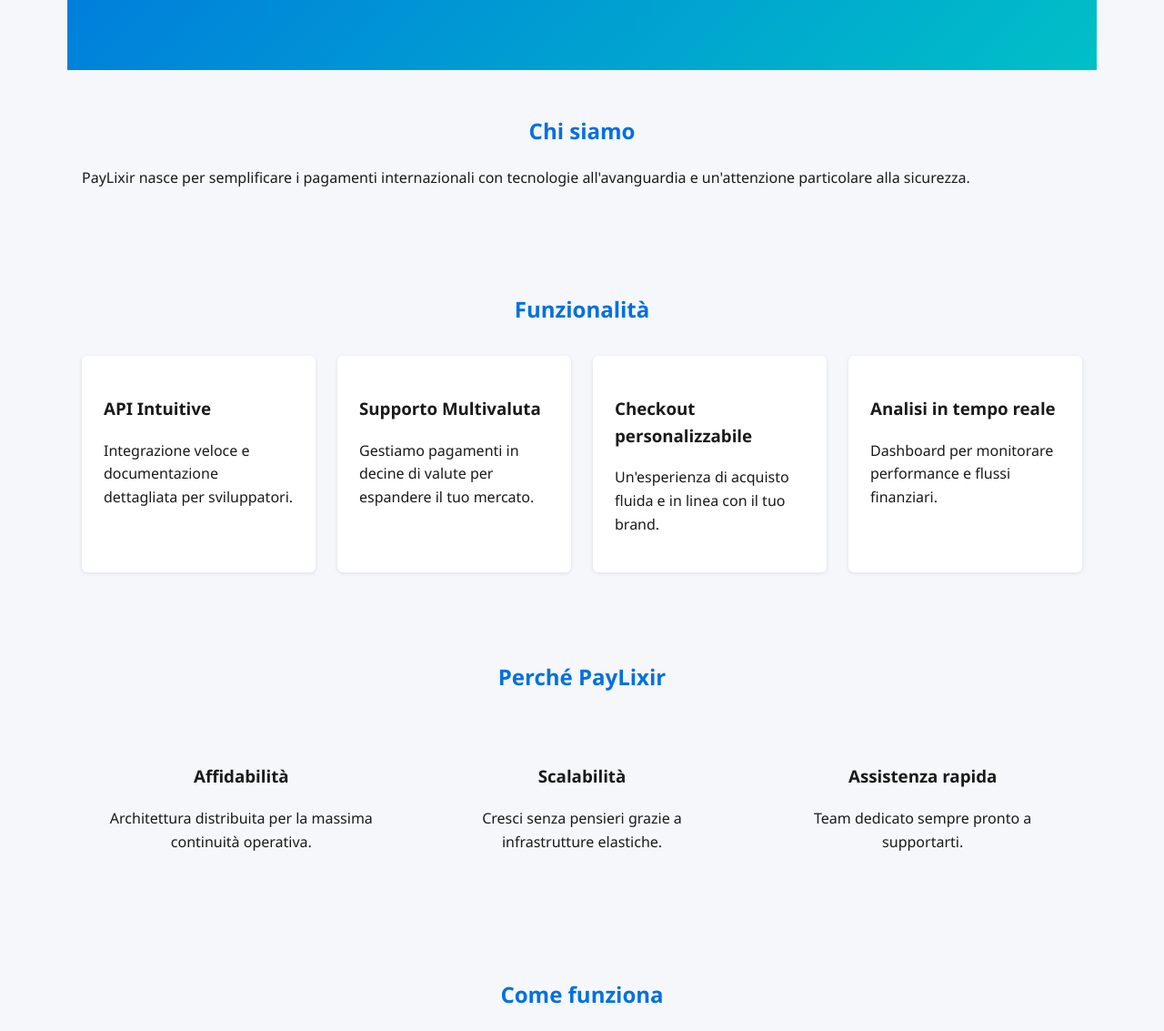
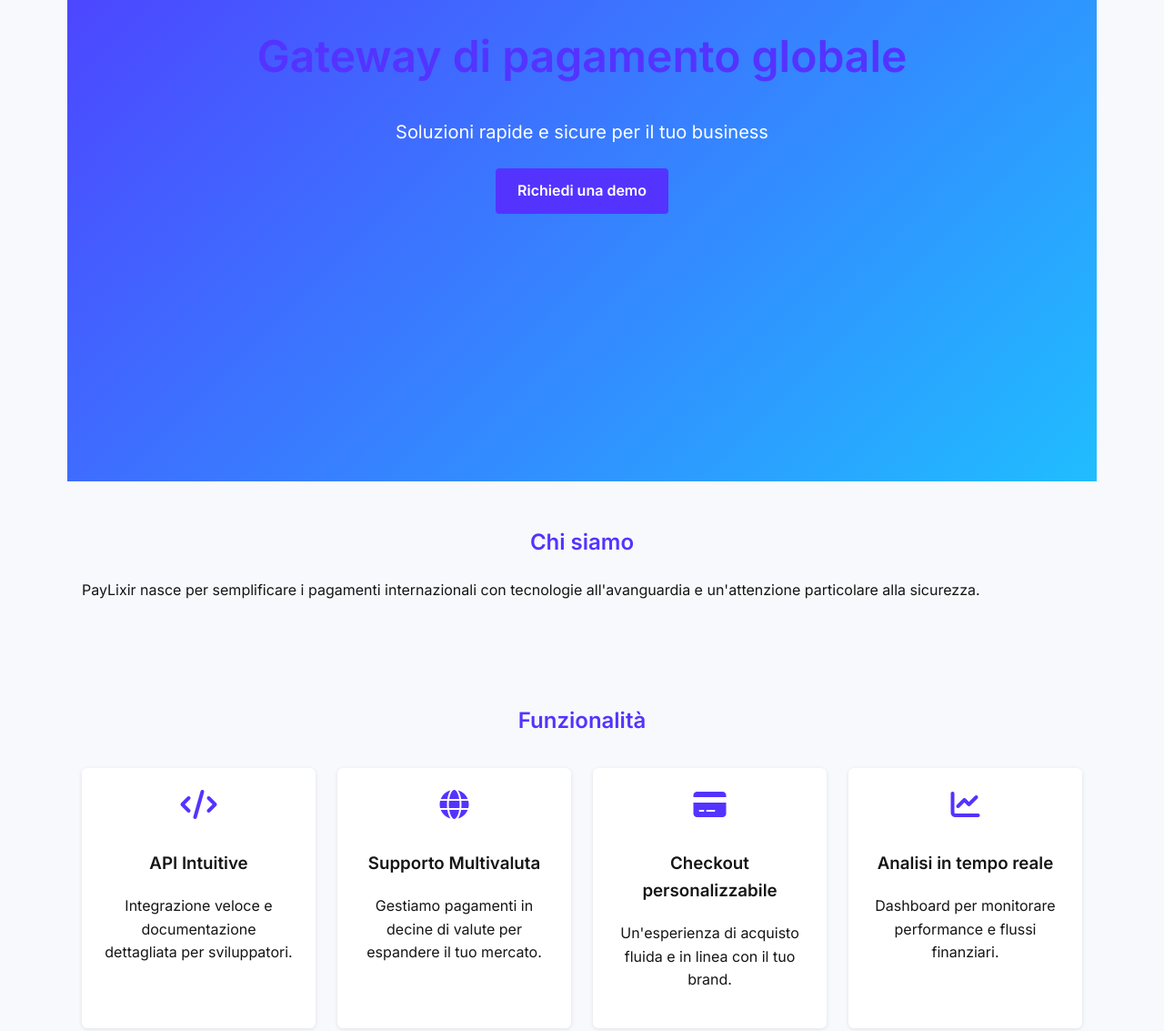
Before and after one commit to foxgit25/flamyfox, a plain HTML site: page docs/index.html in a window 1280 px wide. Shown: the part 341-1474 px from the top of the page at 91% size. Drawn offline with Linux system fonts and the light colour scheme.

Commit message:
Refine PayLixir demo design

```diff
--- a/docs/index.html
+++ b/docs/index.html
@@ -5,6 +5,10 @@
     <meta name="viewport" content="width=device-width, initial-scale=1.0">
     <meta name='description' content='Demo non ufficiale del Gateway di Pagamento PayLixir con presentazione delle sue funzionalit&agrave; globali.'>
     <title>PayLixir - Gateway di Pagamento Globale</title>
+    <link rel="preconnect" href="https://fonts.googleapis.com">
+    <link rel="preconnect" href="https://fonts.gstatic.com" crossorigin>
+    <link href="https://fonts.googleapis.com/css2?family=Inter:wght@400;600&display=swap" rel="stylesheet">
+    <link rel="stylesheet" href="https://cdnjs.cloudflare.com/ajax/libs/font-awesome/6.5.0/css/all.min.css" integrity="sha512-xX2G9JB0IzQVpFp8Z64KbjrKMgVkpXBJgp7wa9u0ed7sKnzGWx/ju0RduCMsZ/HXXIQK5vCk1vZ1tcHTwl/7EQ==" crossorigin="anonymous" referrerpolicy="no-referrer" />
     <link rel="stylesheet" href="styles.css">
 </head>
 <body>
@@ -43,18 +47,22 @@
         <h2>Funzionalità</h2>
         <div class="grid">
             <div>
+                <i class="fa-solid fa-code fa-2x"></i>
                 <h3>API Intuitive</h3>
                 <p>Integrazione veloce e documentazione dettagliata per sviluppatori.</p>
             </div>
             <div>
+                <i class="fa-solid fa-globe fa-2x"></i>
                 <h3>Supporto Multivaluta</h3>
                 <p>Gestiamo pagamenti in decine di valute per espandere il tuo mercato.</p>
             </div>
             <div>
+                <i class="fa-solid fa-credit-card fa-2x"></i>
                 <h3>Checkout personalizzabile</h3>
                 <p>Un'esperienza di acquisto fluida e in linea con il tuo brand.</p>
             </div>
             <div>
+                <i class="fa-solid fa-chart-line fa-2x"></i>
                 <h3>Analisi in tempo reale</h3>
                 <p>Dashboard per monitorare performance e flussi finanziari.</p>
             </div>
@@ -65,14 +73,17 @@
         <h2>Perch&eacute; PayLixir</h2>
         <div class="grid">
             <div>
+                <i class="fa-solid fa-shield-halved fa-2x"></i>
                 <h3>Affidabilit&agrave;</h3>
                 <p>Architettura distribuita per la massima continuit&agrave; operativa.</p>
             </div>
             <div>
+                <i class="fa-solid fa-layer-group fa-2x"></i>
                 <h3>Scalabilit&agrave;</h3>
                 <p>Cresci senza pensieri grazie a infrastrutture elastiche.</p>
             </div>
             <div>
+                <i class="fa-solid fa-headset fa-2x"></i>
                 <h3>Assistenza rapida</h3>
                 <p>Team dedicato sempre pronto a supportarti.</p>
             </div>
@@ -128,7 +139,7 @@
     <section id="contatti" class="call">
         <h2>Contattaci</h2>
         <p>Vuoi saperne di più? Scrivici a <a href="mailto:info@paylixir.com">info@paylixir.com</a>.</p>
-        <a href="mailto:info@paylixir.com" class="cta-outline">Invia email</a>
+        <a href="mailto:info@paylixir.com" class="cta">Richiedi informazioni</a>
     </section>
 
     <footer>
--- a/docs/styles.css
+++ b/docs/styles.css
@@ -1,14 +1,14 @@
 :root {
-    --primary: #0070e0;
-    --accent: #00c0c7;
-    --dark: #1a1a1a;
+    --primary: #5433ff;
+    --accent: #20bdff;
+    --dark: #151515;
     --light: #ffffff;
-    --bg: #f5f7fa;
+    --bg: #f7f9fc;
 }
 
 body {
     margin: 0;
-    font-family: "Segoe UI", Tahoma, sans-serif;
+    font-family: "Inter", "Segoe UI", Tahoma, sans-serif;
     line-height: 1.6;
     background-color: var(--bg);
     color: var(--dark);
@@ -17,6 +17,9 @@
 header {
     background: var(--light);
     box-shadow: 0 1px 4px rgba(0,0,0,0.1);
+    position: sticky;
+    top: 0;
+    z-index: 100;
 }
 
 header .container {
@@ -57,22 +60,27 @@
     color: var(--light);
     text-align: center;
     padding: 5rem 1rem;
+    min-height: 80vh;
+    display: flex;
+    flex-direction: column;
+    justify-content: center;
+    align-items: center;
 }
 
 .hero h2 {
-    font-size: 2.5rem;
+    font-size: 3rem;
     margin-bottom: 0.5rem;
 }
 
 .hero p {
-    font-size: 1.2rem;
+    font-size: 1.25rem;
     margin-bottom: 1.5rem;
 }
 
 .cta {
     display: inline-block;
-    background: var(--light);
-    color: var(--primary);
+    background: var(--primary);
+    color: var(--light);
     padding: 0.75rem 1.5rem;
     border-radius: 4px;
     text-decoration: none;
@@ -80,7 +88,7 @@
 }
 
 .cta:hover {
-    background: rgba(255,255,255,0.9);
+    background: var(--accent);
 }
 
 .cta-outline {
@@ -118,11 +126,21 @@
     border-radius: 6px;
     box-shadow: 0 1px 4px rgba(0,0,0,0.1);
 }
+.features .grid div {
+    text-align: center;
+}
+.grid div i {
+    color: var(--primary);
+    margin-bottom: 1rem;
+}
 
 .why .grid div {
     background: transparent;
     box-shadow: none;
     text-align: center;
+}
+.why .grid div i {
+    margin-bottom: 0.5rem;
 }
 
 .flow .steps {
@@ -138,6 +156,7 @@
     background: var(--light);
     padding: 1rem 1.5rem;
     border-left: 4px solid var(--primary);
+    border-radius: 4px;
     margin-bottom: 1rem;
 }
 
@@ -149,6 +168,13 @@
 
 .call {
     text-align: center;
+    background: linear-gradient(135deg, var(--primary), var(--accent));
+    color: var(--light);
+    padding: 3rem 1rem;
+}
+
+.call a {
+    color: var(--light);
 }
 
 footer {
```
Also changed, not shown: 1 other file.
